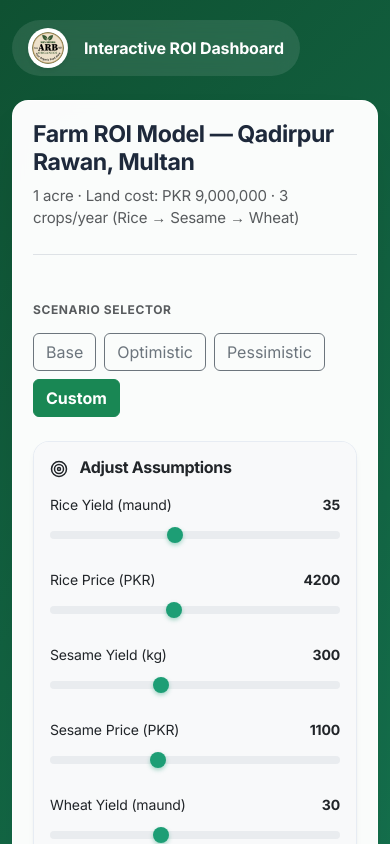
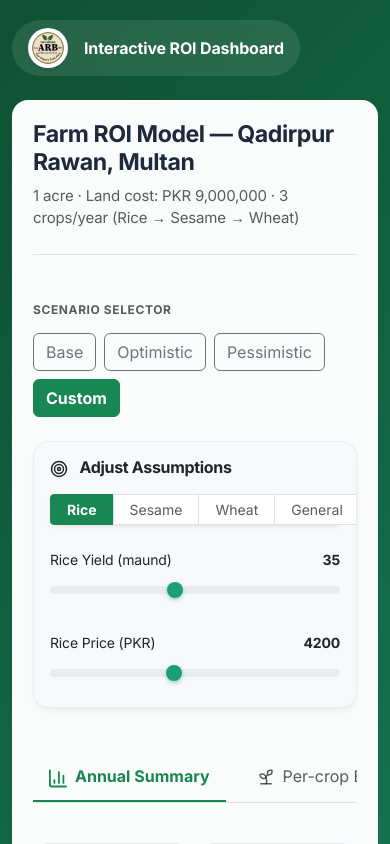
Before and after one commit to socialahmro-cmd/farm_roi_dashboard_qadirpur, a Next.js app: page / in a window 390 px wide. Both pictures are taken after a click on the button "Custom". Shown: the top 844 px of the page. Built offline with nearby package versions, Linux system fonts and the light colour scheme.

Commit message:
UI: Refactored Custom Assumptions sliders into mobile-friendly category sub-tabs

```diff
--- a/src/components/Dashboard.tsx
+++ b/src/components/Dashboard.tsx
@@ -78,6 +78,7 @@ export default function Dashboard() {
   const [activeScenario, setActiveScenario] = useState<'base' | 'optimistic' | 'pessimistic' | 'custom'>('base');
   const [viewTab, setViewTab] = useState<string>('Annual Summary');
   const [cropTab, setCropTab] = useState<string>('Rice');
+  const [sliderTab, setSliderTab] = useState<string>('Rice');
   const [customParams, setCustomParams] = useState<Scenario>({ ...defaultScenarios.base });
 
   const currentParams = activeScenario === 'custom' ? customParams : defaultScenarios[activeScenario];
@@ -211,56 +212,92 @@ export default function Dashboard() {
             className="card card-custom mb-4 overflow-hidden"
           >
             <div className="card-body bg-light">
-              <h6 className="fw-bold mb-3"><Target className="me-2" size={18}/> Adjust Assumptions</h6>
-              <div className="row g-3">
-                <div className="col-md-3">
+              <div className="d-flex flex-column flex-md-row justify-content-between align-items-md-center mb-4">
+                <h6 className="fw-bold mb-3 mb-md-0"><Target className="me-2" size={18}/> Adjust Assumptions</h6>
+
+                {/* Category Sub-tabs */}
+                <div className="btn-group shadow-sm" role="group">
+                  {['Rice', 'Sesame', 'Wheat', 'General'].map(tab => (
+                    <button
+                      key={tab}
+                      type="button"
+                      className={`btn btn-sm px-3 py-1 ${sliderTab === tab ? 'btn-success fw-bold' : 'btn-light bg-white text-muted border'}`}
+                      onClick={() => setSliderTab(tab)}
+                    >
+                      {tab}
+                    </button>
+                  ))}
+                </div>
+              </div>
+
+              <div className="row g-4">
+                {sliderTab === 'Rice' && (
+                  <>
+                    <div className="col-md-6">
                       <label className="form-label small d-flex justify-content-between">
                         Rice Yield (maund) <strong>{customParams.rice.yield}</strong>
                       </label>
                       <input type="range" className="form-range" min="20" max="55" value={customParams.rice.yield} onChange={e => updateCustom('rice', 'yield', +e.target.value)} />
                     </div>
-                <div className="col-md-3">
+                    <div className="col-md-6">
                       <label className="form-label small d-flex justify-content-between">
                         Rice Price (PKR) <strong>{customParams.rice.price}</strong>
                       </label>
                       <input type="range" className="form-range" min="2500" max="6500" step="100" value={customParams.rice.price} onChange={e => updateCustom('rice', 'price', +e.target.value)} />
                     </div>
-                <div className="col-md-3">
+                  </>
+                )}
+
+                {sliderTab === 'Sesame' && (
+                  <>
+                    <div className="col-md-6">
                       <label className="form-label small d-flex justify-content-between">
                         Sesame Yield (kg) <strong>{customParams.ses.yield}</strong>
                       </label>
                       <input type="range" className="form-range" min="150" max="550" step="10" value={customParams.ses.yield} onChange={e => updateCustom('ses', 'yield', +e.target.value)} />
                     </div>
-                <div className="col-md-3">
+                    <div className="col-md-6">
                       <label className="form-label small d-flex justify-content-between">
                         Sesame Price (PKR) <strong>{customParams.ses.price}</strong>
                       </label>
                       <input type="range" className="form-range" min="700" max="1800" step="50" value={customParams.ses.price} onChange={e => updateCustom('ses', 'price', +e.target.value)} />
                     </div>
-                <div className="col-md-3">
+                  </>
+                )}
+
+                {sliderTab === 'Wheat' && (
+                  <>
+                    <div className="col-md-6">
                       <label className="form-label small d-flex justify-content-between">
                         Wheat Yield (maund) <strong>{customParams.wheat.yield}</strong>
                       </label>
                       <input type="range" className="form-range" min="18" max="50" value={customParams.wheat.yield} onChange={e => updateCustom('wheat', 'yield', +e.target.value)} />
                     </div>
-                <div className="col-md-3">
+                    <div className="col-md-6">
                       <label className="form-label small d-flex justify-content-between">
                         Wheat Price (PKR) <strong>{customParams.wheat.price}</strong>
                       </label>
                       <input type="range" className="form-range" min="2000" max="5000" step="100" value={customParams.wheat.price} onChange={e => updateCustom('wheat', 'price', +e.target.value)} />
                     </div>
-                <div className="col-md-3">
+                  </>
+                )}
+
+                {sliderTab === 'General' && (
+                  <>
+                    <div className="col-md-6">
                       <label className="form-label small d-flex justify-content-between">
                         Inflation (%) <strong>{customParams.inflation}%</strong>
                       </label>
                       <input type="range" className="form-range" min="0" max="25" value={customParams.inflation} onChange={e => updateCustom('inflation', null, +e.target.value)} />
                     </div>
-                <div className="col-md-3">
+                    <div className="col-md-6">
                       <label className="form-label small d-flex justify-content-between">
                         Land Apprec. (%) <strong>{customParams.land_app}%</strong>
                       </label>
                       <input type="range" className="form-range" min="0" max="20" value={customParams.land_app} onChange={e => updateCustom('land_app', null, +e.target.value)} />
                     </div>
+                  </>
+                )}
               </div>
             </div>
           </motion.div>
```
Lines whose indentation alone changed are shown as unchanged.
